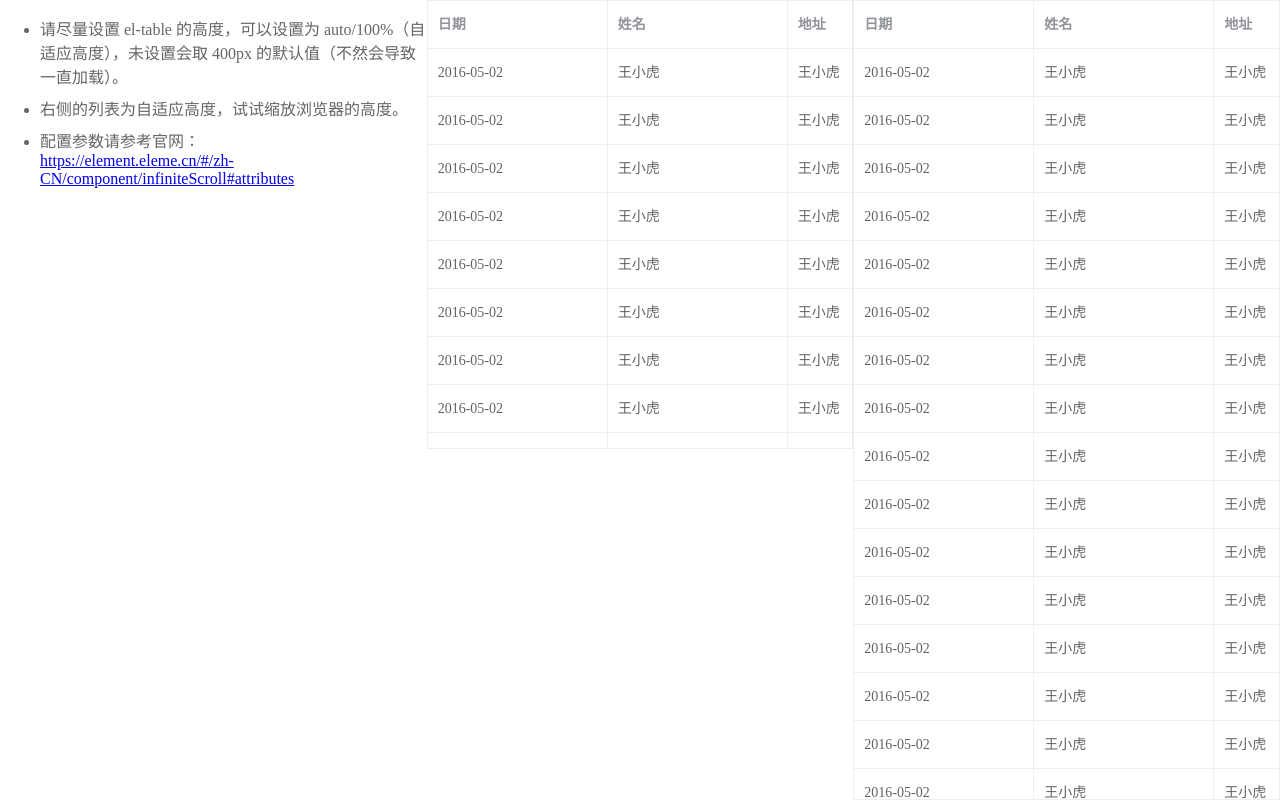
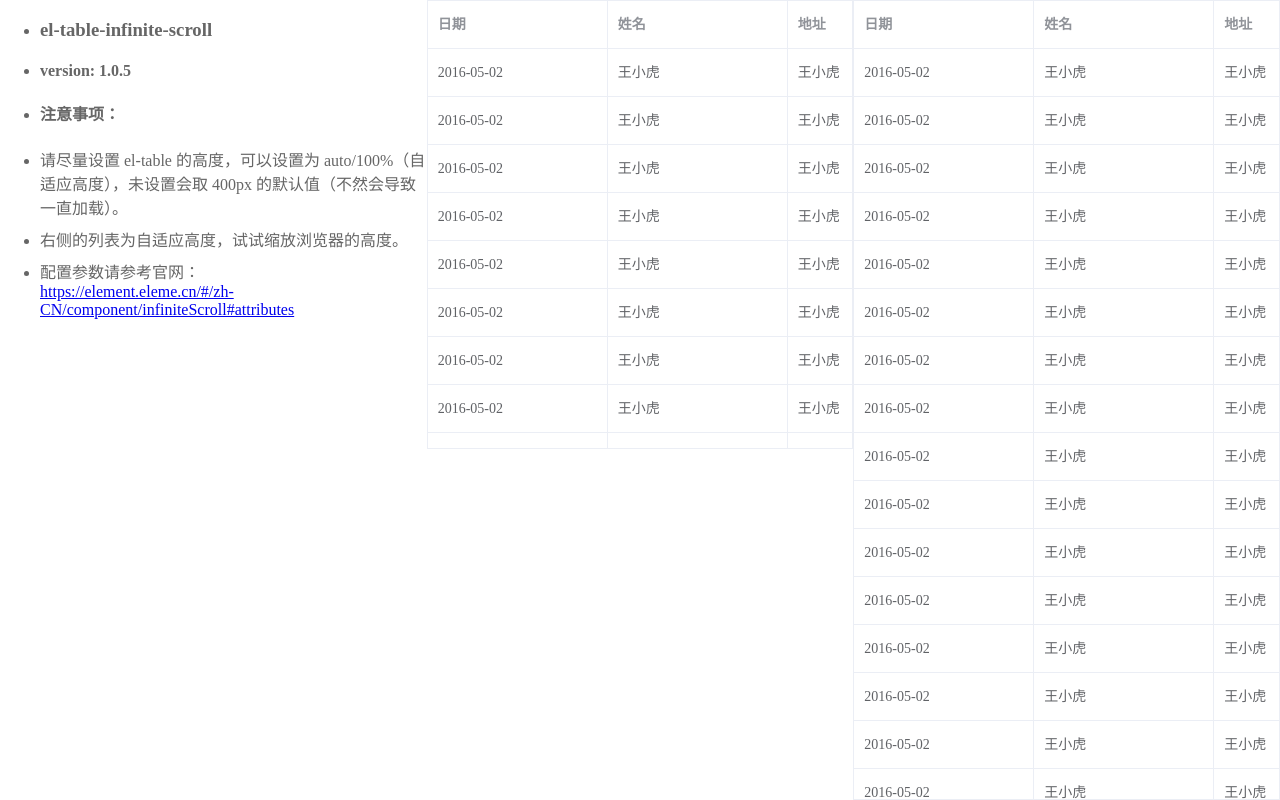
Before and after one commit to yujinpan/el-table-infinite-scroll, a Vue app: page / in a window 1280 px wide. Built offline with nearby package versions, Linux system fonts and the light colour scheme; the HTML template or start-up script is replaced by a standard one.

Commit message:
style: 增加实例的描述信息

```diff
--- a/examples/App.vue
+++ b/examples/App.vue
@@ -61,6 +61,9 @@ export default {
       disabled: false,
       tableData: exampleData,
       messageList: [
+        `<h3>el-table-infinite-scroll</h3>`,
+        `<h4>version: ${require('../package').version}</h4>`,
+        `<h4>注意事项：</h4>`,
         '请尽量设置 el-table 的高度，可以设置为 auto/100%（自适应高度），未设置会取 400px 的默认值（不然会导致一直加载）。',
         '右侧的列表为自适应高度，试试缩放浏览器的高度。',
         '配置参数请参考官网：<br /><a target="_blank" href="https://element.eleme.cn/#/zh-CN/component/infiniteScroll#attributes">https://element.eleme.cn/#/zh-CN/component/infiniteScroll#attributes</a>'
```
